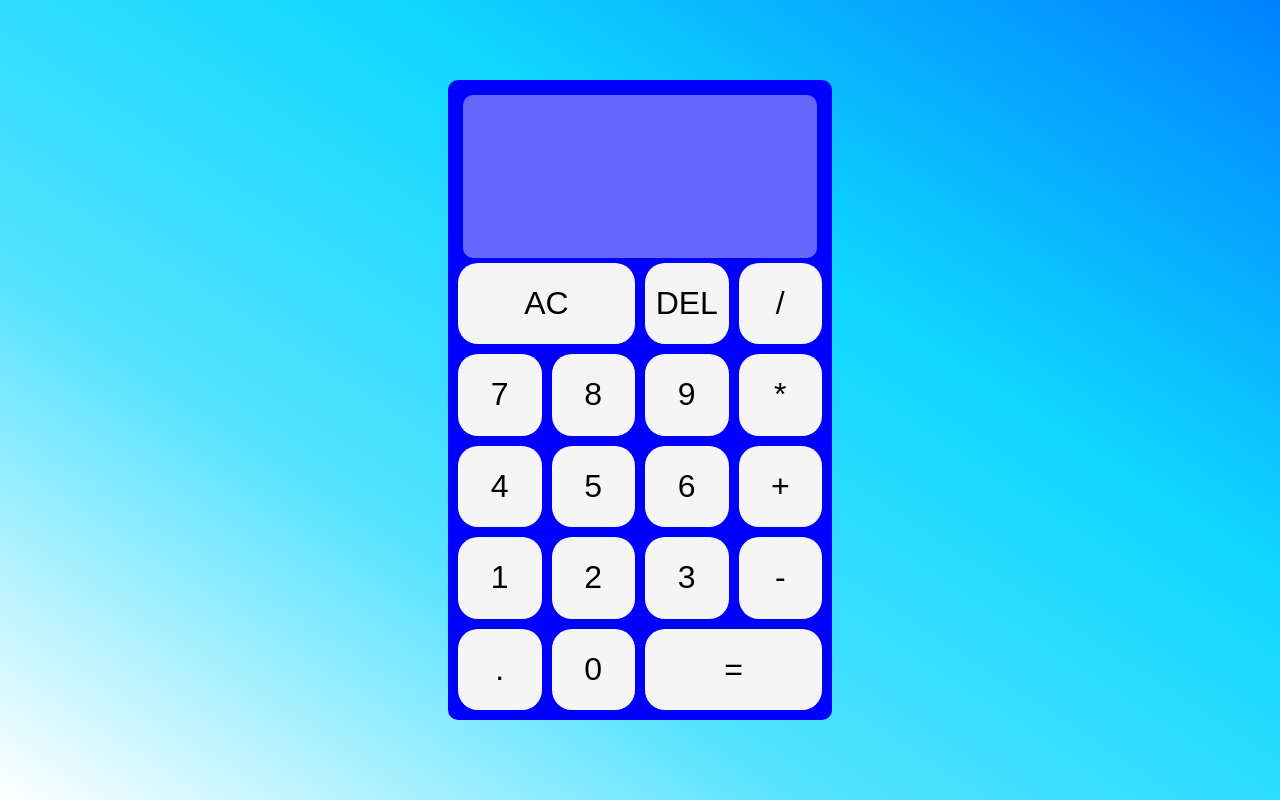
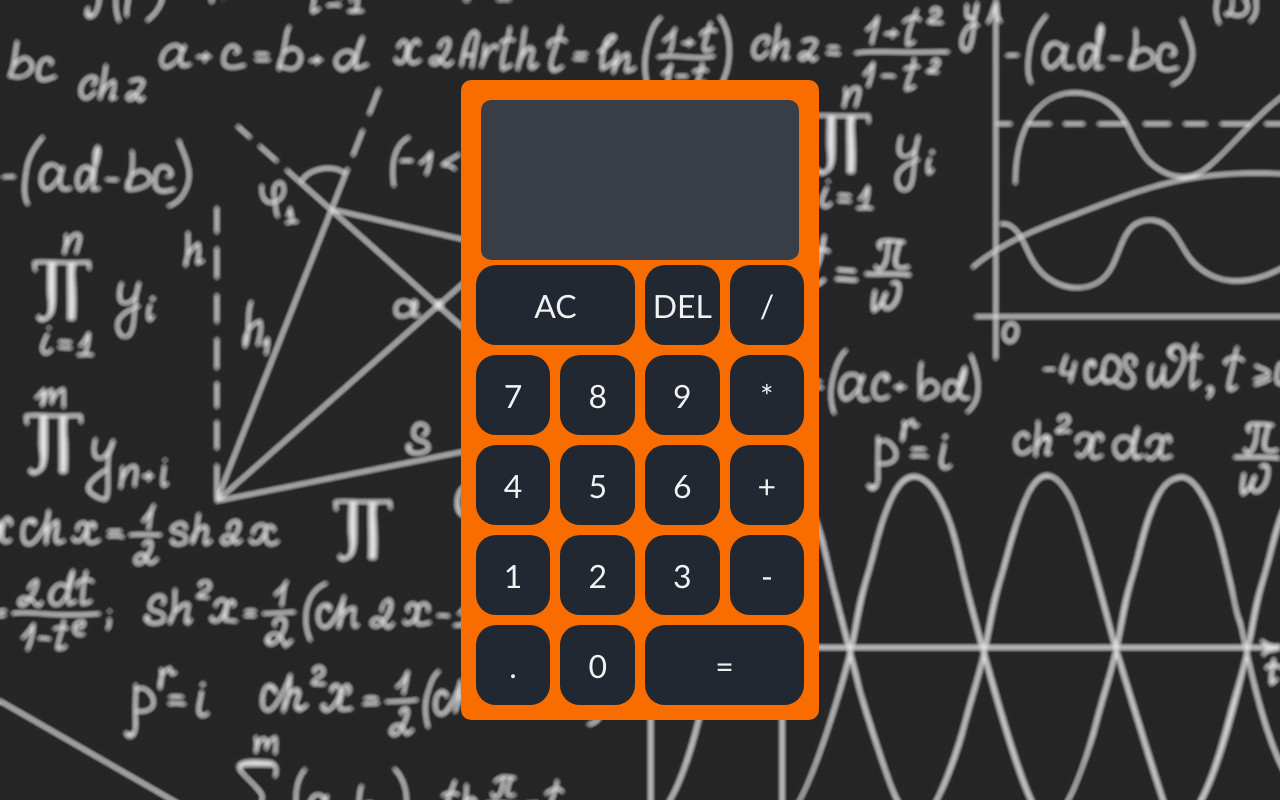
Before and after one commit to koloso-s/calculator-react, a React (Vite) app in the folder calculator-project/: page / in a window 1280 px wide. Built offline with nearby package versions, Linux system fonts and the light colour scheme.

Commit message:
fix bugs and change style

```diff
--- a/calculator-project/src/App.jsx
+++ b/calculator-project/src/App.jsx
@@ -17,8 +17,9 @@ function reducer(state, {type,payload}) {
       return {};
     case actions.add_digit:
       if(payload.digit === "0" && state.currrentOperand === "0")return state;
-      if(payload.digit === "." && state.currrentOperand == null && state.previousOperand == null){
+      if(payload.digit === "." && state.currrentOperand == null){
         return{
+          ...state,
           currrentOperand: "0."
         }
       }
--- a/calculator-project/src/style.css
+++ b/calculator-project/src/style.css
@@ -2,22 +2,23 @@
     padding: 0;
     margin: 0;
     box-sizing: border-box;
+    font-family:'Gill Sans', 'Gill Sans MT', Calibri, 'Trebuchet MS', sans-serif;
 }
 #root{
-    background: rgb(255,255,255);
-    background: linear-gradient(33deg, rgba(255,255,255,1) 0%, rgba(82,226,255,1) 33%, rgba(15,215,255,1) 65%, rgba(0,129,255,1) 100%);
-    background-repeat: no-repeat;
+    /* background: rgb(255,255,255); */
+    /* background: linear-gradient(33deg, rgba(255,255,255,1) 0%, rgba(82,226,255,1) 33%, rgba(15,215,255,1) 65%, rgba(0,129,255,1) 100%); */
+    background-image: url("./background.jpg");
     height: 100vh;
     display: flex;
     align-items: center;
     justify-content: center;
 }
 .calculator{
-    width: 30%;
+    width: 28%;
     height: 80%;
-    background-color: blue;
+    background-color: #f96d00;
     border-radius: 10px;
-    padding: 10px;
+    padding: 15px;
     display: grid;
     grid-template-columns: repeat(4, 1fr);
     grid-template-rows: 2fr repeat(5, 1fr);
@@ -26,7 +27,7 @@
 }
 .output{
     grid-area: 1 / 1 / 2 / 5;
-    background-color: rgba(255, 255, 255, 0.399);
+    background-color: #393e46;
     border-radius: 10px;
     margin: 5px;
 }
@@ -36,14 +37,21 @@ button{
     font-size: 2rem;
     border-radius: 20px;
     border: none;
-    background-color: whitesmoke;
+    background-color: #222831;
+    color: #f2f2f2;
+}
+button:hover{
+    background-color: #181c22;
 }
 .output{
     height: 100%;
     display: flex;
     flex-direction: column;
     align-items: end;
-    padding: 15px;
+    padding: 0 15px;
+    color: #f2f2f2;
+    letter-spacing: 1px;
+    margin-bottom: 10px;
 }
 .previousOperation{
     height: 50%;
```
Also changed, not shown: calculator-project/src/background.jpg (added).
